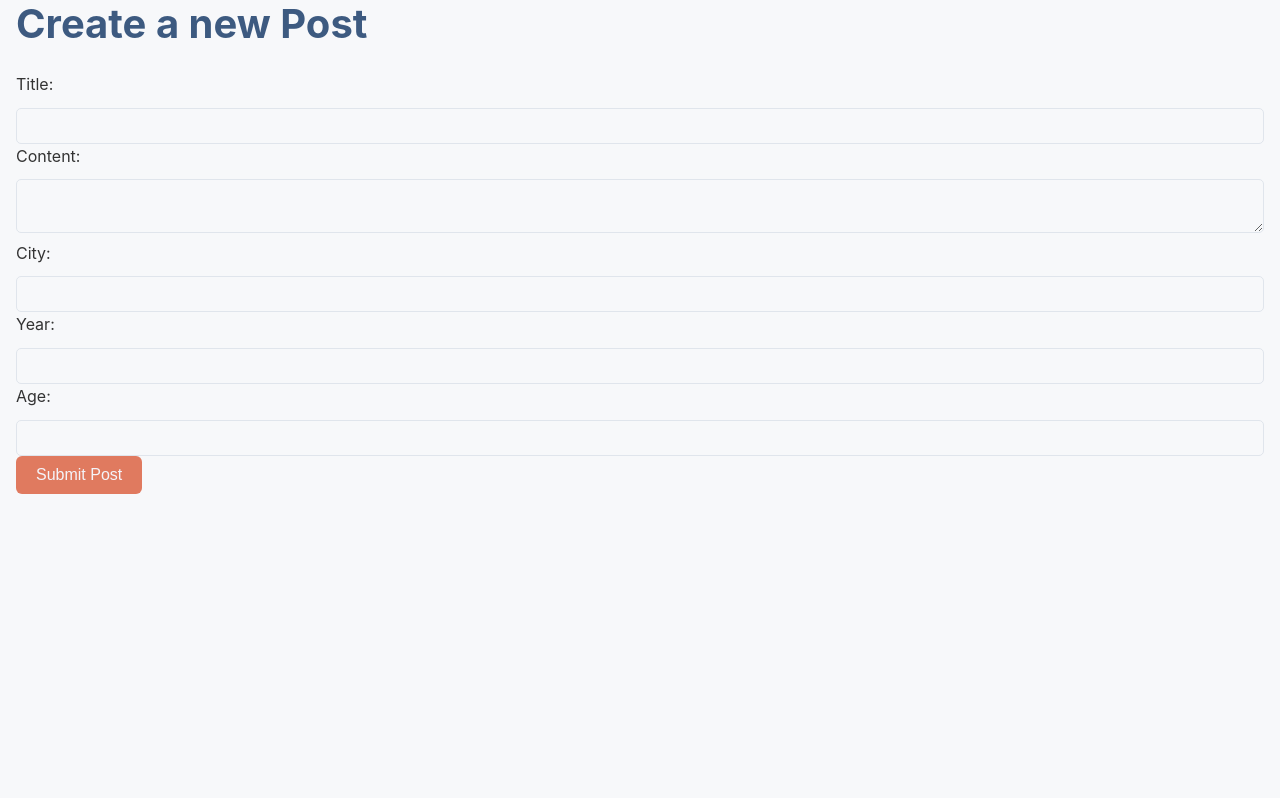
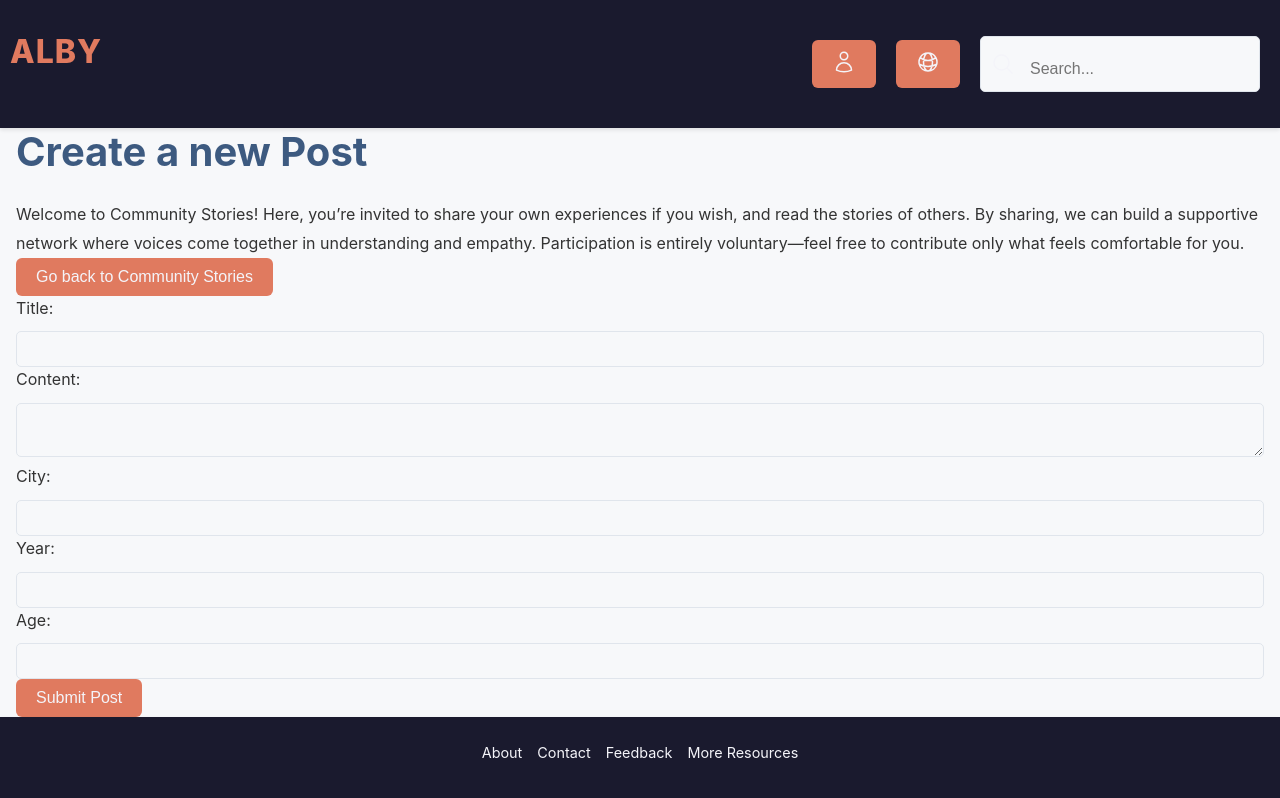
Before and after one commit to cc-co-code/cece-capstone-project, a Next.js app: page /create-post in a window 1280 px wide. Shown: the top 798 px of the page. Built offline with nearby package versions, Linux system fonts and the light colour scheme.

Commit message:
added footer and header component to blogpostform and community page

```diff
--- a/pages/community-stories.js
+++ b/pages/community-stories.js
@@ -1,6 +1,8 @@
 import { useRouter } from "next/router";
 import useSWR from "swr";
 import BlogPostCard from "@/src/components/BlogPostCard";
+import Header from "@/src/components/Header";
+import Footer from "@/src/components/Footer";
 
 const fetcher = (url) => fetch(url).then((res) => res.json());
 
@@ -17,6 +19,7 @@ export default function CommunityStories() {
 
   return (
     <div>
+      <Header />
       <section className="info-section">
         <h2>Welcome to Community Stories</h2>
         <p>
@@ -56,6 +59,8 @@ export default function CommunityStories() {
           />
         ))}
       </section>
+
+      <Footer />
     </div>
   );
 }
--- a/pages/create-post.js
+++ b/pages/create-post.js
@@ -1,8 +1,9 @@
 import BlogPostForm from "@/src/components/BlockPostForm";
-
+import Header from "@/src/components/Header";
 export default function CreatePostPage() {
   return (
     <div>
+      <Header />
       <h1>Create a new Post</h1>
       <BlogPostForm />
     </div>
--- a/src/components/BlockPostForm.js
+++ b/src/components/BlockPostForm.js
@@ -1,7 +1,11 @@
+import { useRouter } from "next/router";
 import { useState } from "react";
 import React from "react";
+import Footer from "./Footer";
+import Header from "./Header";
 
 function BlogPostForm() {
+  const router = useRouter();
   const [title, setTitle] = useState("");
   const [content, setContent] = useState("");
   const [city, setCity] = useState("");
@@ -44,7 +48,19 @@ function BlogPostForm() {
 
   return (
     <div>
+      <section className="into-section">
+        <p>
+          Welcome to Community Stories! Here, you’re invited to share your own
+          experiences if you wish, and read the stories of others. By sharing,
+          we can build a supportive network where voices come together in
+          understanding and empathy. Participation is entirely voluntary—feel
+          free to contribute only what feels comfortable for you.
+        </p>
+      </section>
       {message && <p>{message}</p>}
+      <button onClick={() => router.push("/community-stories")}>
+        Go back to Community Stories
+      </button>
       <form onSubmit={handleSubmit}>
         <label>
           Title:
@@ -89,6 +105,8 @@ function BlogPostForm() {
         </label>
         <button type="submit">Submit Post</button>
       </form>
+
+      <Footer />
     </div>
   );
 }
```
